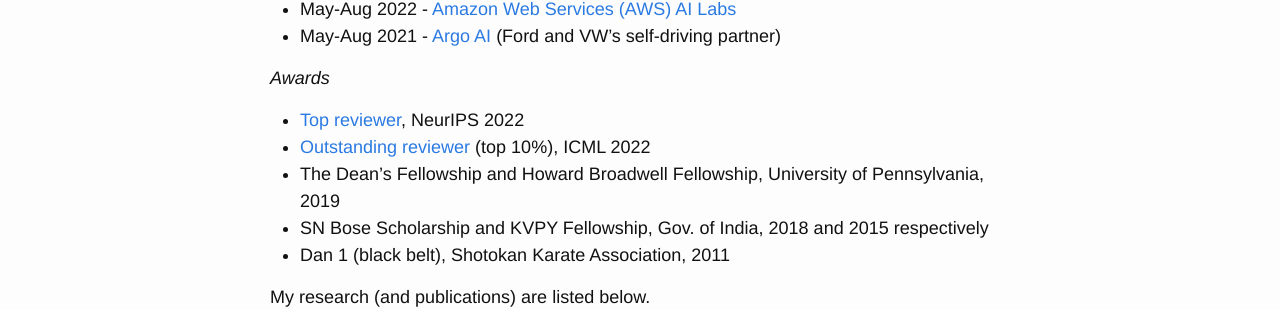
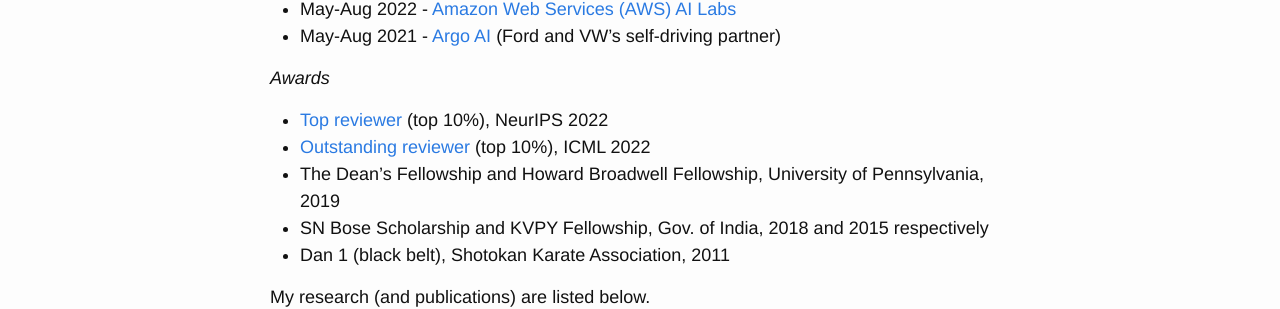
Before and after one commit to kaustubhsridhar/kaustubhsridhar.github.io, a Jekyll site: the page built from index.md, in a window 1280 px wide and 900 px high. Shown: the part 441-750 px from the top of the window. Built offline with Jekyll 4.4.1, drawn with Linux system fonts in a browser that asks for light colours; nearby versions of some CDN libraries.

Commit message:
Update index.md

```diff
--- a/index.md
+++ b/index.md
@@ -19,7 +19,7 @@ Before starting my PhD, I graduated with honors from the <a href="https://www.ii
 * May-Aug 2021 - <a href="https://www.argo.ai/">Argo AI</a> (Ford and VW's self-driving partner)
 
 *Awards*
-* <a href="https://nips.cc/Conferences/2022/ProgramCommittee#%23:~:text=Katsuhiko%20Ishiguro-,Kaustubh%20Sridhar,Ke%20Sun,-Keane%20Lucas">Top reviewer</a>, NeurIPS 2022
+* <a href="https://nips.cc/Conferences/2022/ProgramCommittee#%23:~:text=Katsuhiko%20Ishiguro-,Kaustubh%20Sridhar,Ke%20Sun,-Keane%20Lucas">Top reviewer</a> (top 10%), NeurIPS 2022
 * <a href="https://icml.cc/Conferences/2022/Reviewers#%23:~:text=Kartik%20Sreenivasan-,kaustubh%20sridhar,-Ke%20Sun">Outstanding reviewer</a> (top 10%), ICML 2022
 * The Dean's Fellowship and Howard Broadwell Fellowship, University of Pennsylvania, 2019
 * SN Bose Scholarship and KVPY Fellowship, Gov. of India, 2018 and 2015 respectively
```
